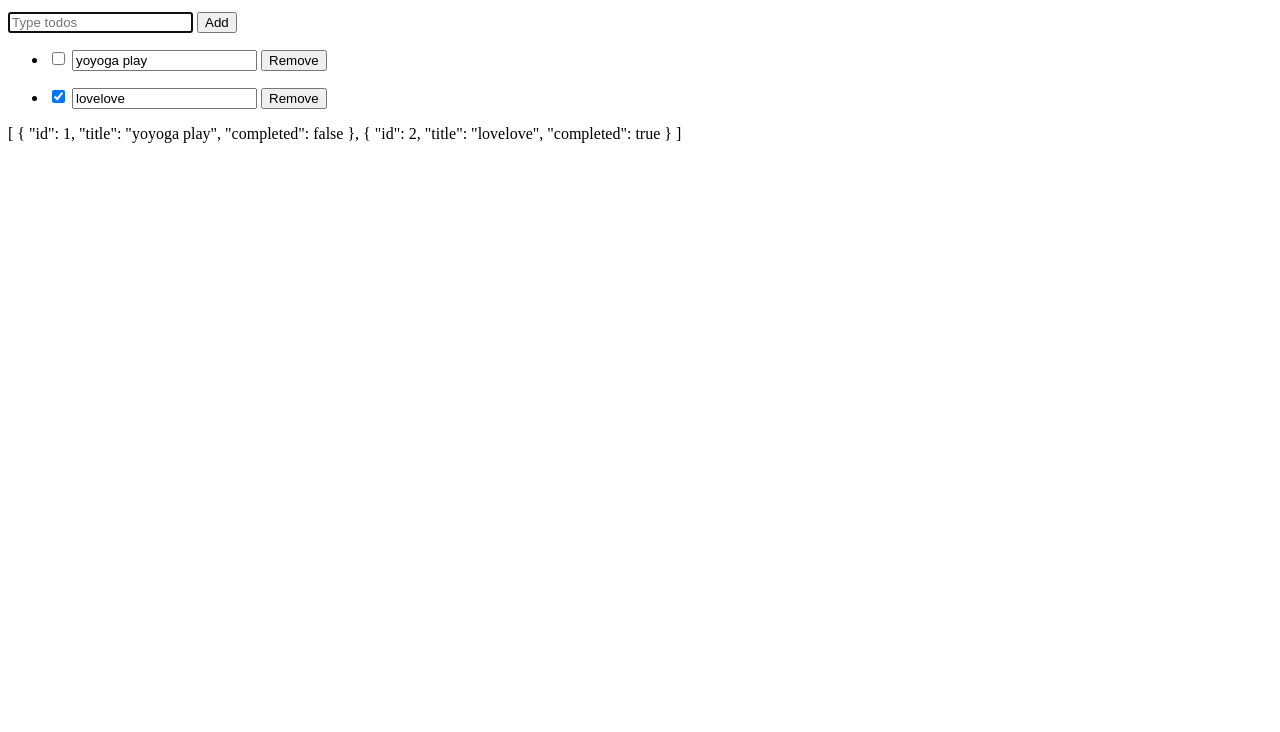
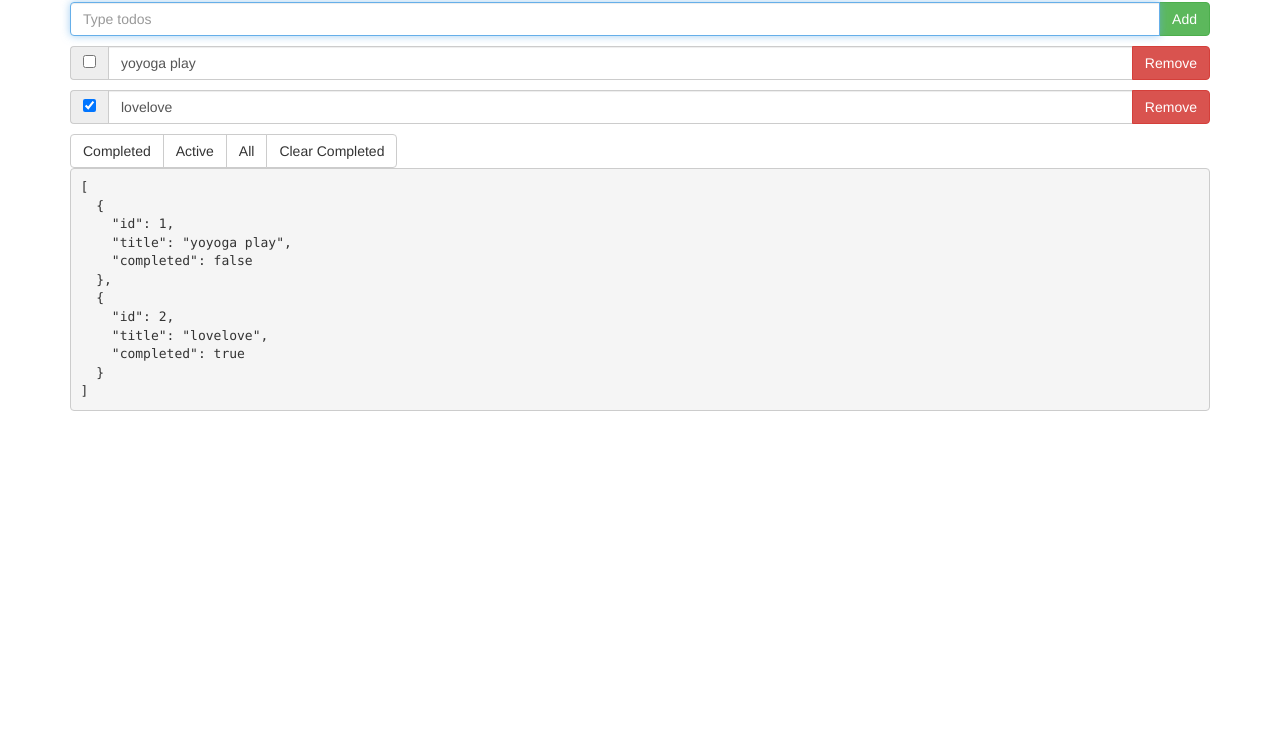
Before and after one commit to josuengwan/angluar_study, a website: page client/index.html in a window 1280 px wide. Shown: the part 68-800 px from the top of the page. Drawn offline with nearby package versions, Linux system fonts and the light colour scheme.

Commit message:
Filter_vol1

```diff
--- a/client/index.html
+++ b/client/index.html
@@ -5,32 +5,62 @@
   <meta name="viewport"
         content="width=device-width, initial-scale=1, user-scalable=yes">
   <title>Angular | TodoMVC</title>
+  <link rel="stylesheet"
+        href="node_modules/bootstrap/dist/css/bootstrap.min.css">
 </head>
 <body ng-app="todomvc">
-<div ng-controller="todoctrl">
+<div ng-controller="todoctrl" class="container">
   <h1>Todos</h1>
 
-  <form ng-submit="addTodo(newTodo)">
-    <input type="text" ng-model="newTodo" placeholder="Type todos" autofocus>
-    <button type="submit">Add</button>
-  </form>
-
-
-  <ul ng-repeat="todo in todos track by $index">
+  <ul class="list-unstyled">
     <li>
-      <input type="checkbox" ng-model="todo.completed">
-      <input type="text" ng-model="todo.title">
-      <!-- ng-click 디렉티브로 컨트롤러의 remove() 함수와 연결했다. -->
-      <button type="button" ng-click="remove(todo.id)">Remove</button>
+      <form ng-submit="addTodo(newTodo)">
+        <div class="input-group">
+          <input type="text" ng-model="newTodo" class="form-control"
+                 placeholder="Type todos" autofocus>
+          <span class="input-group-btn">
+            <button class="btn btn-success" type="submit">Add</button>
+          </span>
+        </div>
+      </form>
     </li>
   </ul>
 
-  <p>{{todos|json}}</p>
+  <ul ng-repeat="todo in todos | filter:statusFilter" class="list-unstyled">
+    <li class="todo-item">
+      <div class="input-group">
+        <span class="input-group-addon">
+          <input type="checkbox" aria-label="..." ng-model="todo.completed">
+        </span>
+        <input type="text" class="form-control" aria-label="..." ng-model="todo.title">
+        <div class="input-group-btn">
+          <button class="btn btn-danger" ng-click="remove(todo.id)">Remove</button>
+        </div>
+      </div>
+    </li>
+  </ul>
+  <div class="btn-group" role="group" aria-label="...">
+    <button type="button" class="btn btn-default" ng-click="status='completed'">
+      Completed
+    </button>
+    <button type="button" class="btn btn-default" ng-click="status='active'">
+      Active
+    </button>
+    <button type="button" class="btn btn-default" ng-click="status=''">All
+    </button>
+    <button type="button" class="btn btn-default" ng-click="clearCompleted()">
+      Clear Completed
+    </button>
+  </div>
+  <pre>{{todos | json}}</pre>
+
 </div>
 
-<!-- 앵귤러 로딩 -->
-<script src="../node_modules/angular/angular.js"></script>
+
+
+<script src="node_modules/angular/angular.js"></script>
 <script src="js/app.js"></script>
 <script src="js/controllers/TodomvcCtrl.js"></script>
+
 </body>
 </html>
--- a/client/js/controllers/TodomvcCtrl.js
+++ b/client/js/controllers/TodomvcCtrl.js
@@ -35,8 +35,25 @@ angular.module('todomvc')
                 id: newId,
                 title: todoTitle,
                 completed: false
-            };
+            }
 
             $scope.todos.push(newTodo);
         };
+
+        $scope.$watch('status', function () {
+            if ($scope.status === 'completed') {        // Completed 클릭시
+                $scope.statusFilter = {completed: true};  // 필터를 설정한다.
+            } else if ($scope.status === 'active') {    // Active 클릭시
+                $scope.statusFilter = {completed: false}; // 필터를 설정한다.
+            } else {                                    // All 클릭시
+                $scope.statusFilter = {};                 // 필터를 해제한다.
+            }
+        });
+
+        $scope.clearCompleted = function () {
+            var incompleteTodos = $scope.todos.filter(function (todo) {
+                return !todo.completed;
+            });
+            angular.copy(incompleteTodos, $scope.todos);
+        }
     });
```
